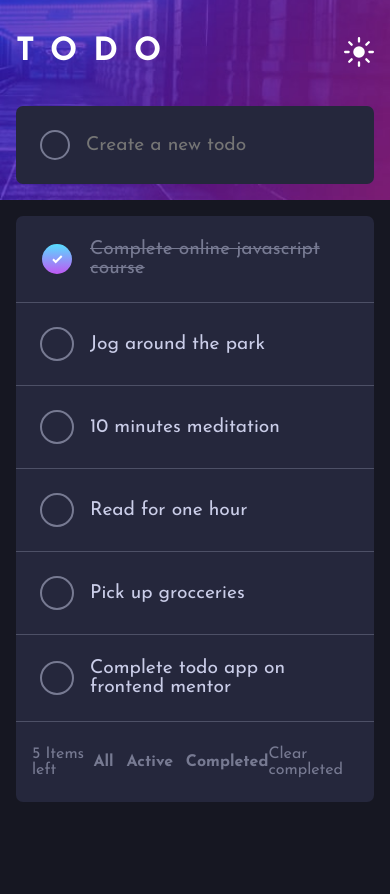
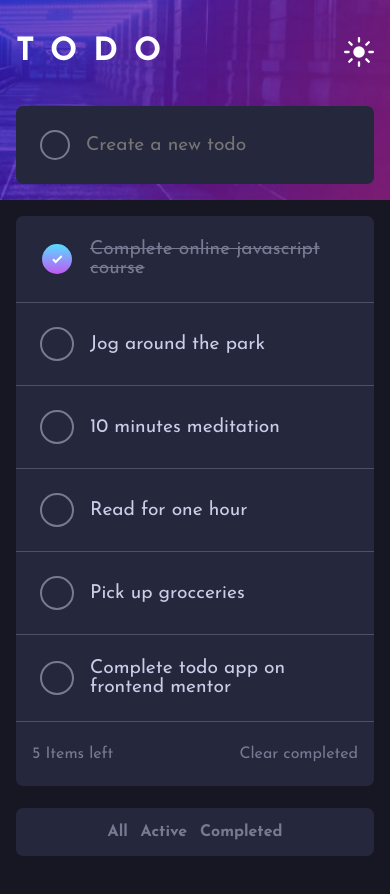
Before and after one commit to alishirani1384/Todo-app, a React (Vite) app: page / in a window 390 px wide. Shown: the top 894 px of the page. Built offline with nearby package versions, Linux system fonts and the light colour scheme.

Commit message:
added react beautiful dnd

```diff
--- a/package.json
+++ b/package.json
@@ -10,6 +10,7 @@
   },
   "dependencies": {
     "react": "^18.2.0",
+    "react-beautiful-dnd": "^13.1.1",
     "react-dom": "^18.2.0"
   },
   "devDependencies": {
--- a/src/App.css
+++ b/src/App.css
@@ -20,7 +20,6 @@
 .App {
   min-height: 110vh;
 }
-
 .App[data-theme="dark"] {
   background-color: var(--Very-Dark-Blue);
 }
@@ -109,6 +108,7 @@ header .container img {
   color: black;
 }
 .todo-list {
+  position: relative;
   background-color: var(--Very-Dark-Desaturated-Blue);
   display: flex;
   flex-direction: column;
@@ -126,6 +126,9 @@ header .container img {
   font-size: 1.2rem;
   color: var(--Light-Grayish-Blue);
   cursor: pointer;
+}
+.char {
+  display: block;
 }
 .todo::before {
   content: "";
@@ -215,4 +218,17 @@ header .container img {
     bottom: 20%;
     padding: 0 1rem;
   }
+  .footer .status {
+    position: absolute;
+    bottom: -70px;
+    right: 0;
+    left: 0;
+    background-color: var(--Very-Dark-Desaturated-Blue);
+    padding: 1rem;
+    text-align: center;
+    display: flex;
+    align-items: center;
+    justify-content: center;
+    border-radius: 7px;
+  }
 }
--- a/src/App.jsx
+++ b/src/App.jsx
@@ -8,7 +8,8 @@ export const ThemeContext = createContext(null);
 function App() {
   const [theme, setTheme] = useState(localStorage.getItem("theme") || "dark");
   useEffect(() => {
-    localStorage.setItem("theme",theme)
+    localStorage.setItem("theme", theme);
+    document.documentElement.style.background = `${theme=="dark"?"hsl(235, 21%, 11%)":"white"}`;
   },[theme])
   return (
     <ThemeContext.Provider value={{theme,setTheme}}>
--- a/src/components/Todo.jsx
+++ b/src/components/Todo.jsx
@@ -1,22 +1,24 @@
 import React, { useCallback } from 'react';
 
 
-function Todo({ text, completed, id, setTodos, todos }) {
-    const handleClick = useCallback((e) => {
+function Todo({ text, completed, index, setTodos, todos }) {
+    const handleClick = (e) => {
         const todoArray = [...todos];
         if (e.target.dataset.completed == "true") {
-            todoArray[id].completed = false;
+            todoArray[index].completed = false;
             setTodos(todoArray)
         } else {
-            todoArray[id].completed = true;
+            todoArray[index].completed = true;
             setTodos(todoArray)
         }
-    },
-        [completed])
+    }
+
     return (
-        <p className='todo' onClick={handleClick} data-completed={completed}>
-            {text}
-        </p>
+        <li className='todo' data-completed={completed}>
+            <p onClick={handleClick}>
+                {text}
+            </p>
+        </li>
     )
 }
 
--- a/src/components/TodoList.jsx
+++ b/src/components/TodoList.jsx
@@ -1,5 +1,6 @@
-import React, { useEffect, useState } from 'react'
+import React, { useEffect, useState } from 'react';
 import Todo from './Todo'
+import { DragDropContext, Draggable, Droppable } from 'react-beautiful-dnd';
 
 function TodoList({ newTodo }) {
     const [todos, setTodos] = useState(initialTasks)
@@ -10,13 +11,44 @@ function TodoList({ newTodo }) {
             setTodos(pre => [...pre])
         }
     }, [newTodo])
+    function handleOnDragEnd(result) {
+        if (!result.destination) return;
+
+        const items = Array.from(todos);
+        const [reorderedItem] = items.splice(result.source.index, 1);
+        items.splice(result.destination.index, 0, reorderedItem);
+
+        setTodos(items);
+    }
+
     return (
         <div className='todo-list'>
-            {
-                todos.map((todo, i) => {
-                    return <Todo todos={todos} key={i} text={todo.txt} completed={todo.completed} id={todo.id} setTodos={setTodos} />
-                })
-            }
+            <DragDropContext onDragEnd={handleOnDragEnd} >
+                <Droppable droppableId='char'>
+                    {(provided) => (
+                        <ul className='char' {...provided.droppableProps} ref={provided.innerRef}>
+                            {
+                                todos.map((todo, i) => {
+                                    return (
+                                        <Draggable index={i} key={todo.id} draggableId={todo.id.toString()}>
+                                            {
+                                                (provided) => (
+                                                    <div key={i} {...provided.draggableProps} {...provided.dragHandleProps} ref={provided.innerRef}>
+                                                        <Todo todos={todos} index={i} text={todo.txt} completed={todo.completed} id={todo.id} setTodos={setTodos} />
+                                                    </div>
+                                                )
+                                            }
+
+                                        </Draggable>
+                                    )
+                                })}
+                            {provided.placeholder}
+                        </ul>
+                    )}
+                </Droppable>
+            </DragDropContext>
+
+
             <div className="footer">
                 <p className="lenght">{todos.filter(todo => todo.completed == false).length} Items left</p>
                 <div className="status">
```
Also changed, not shown: 1 other file (tests, documents, lock files or other folders).
